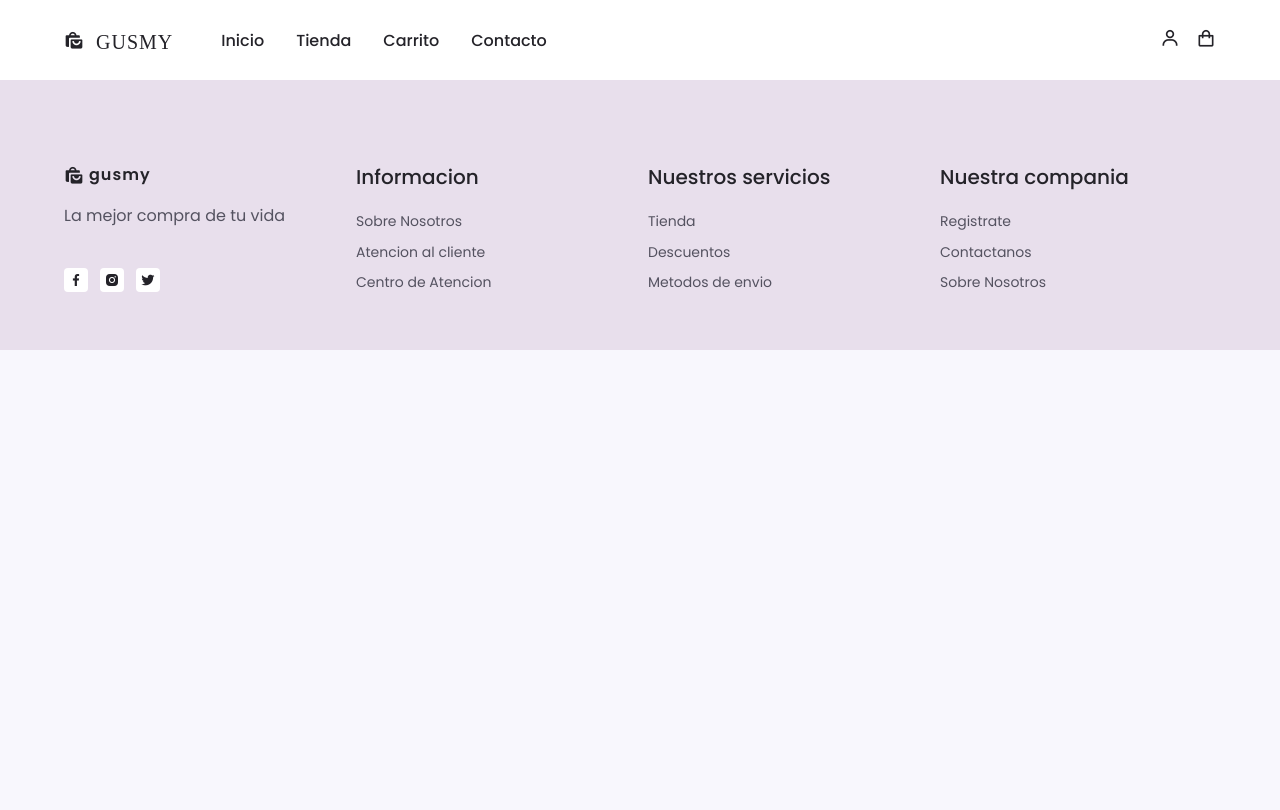
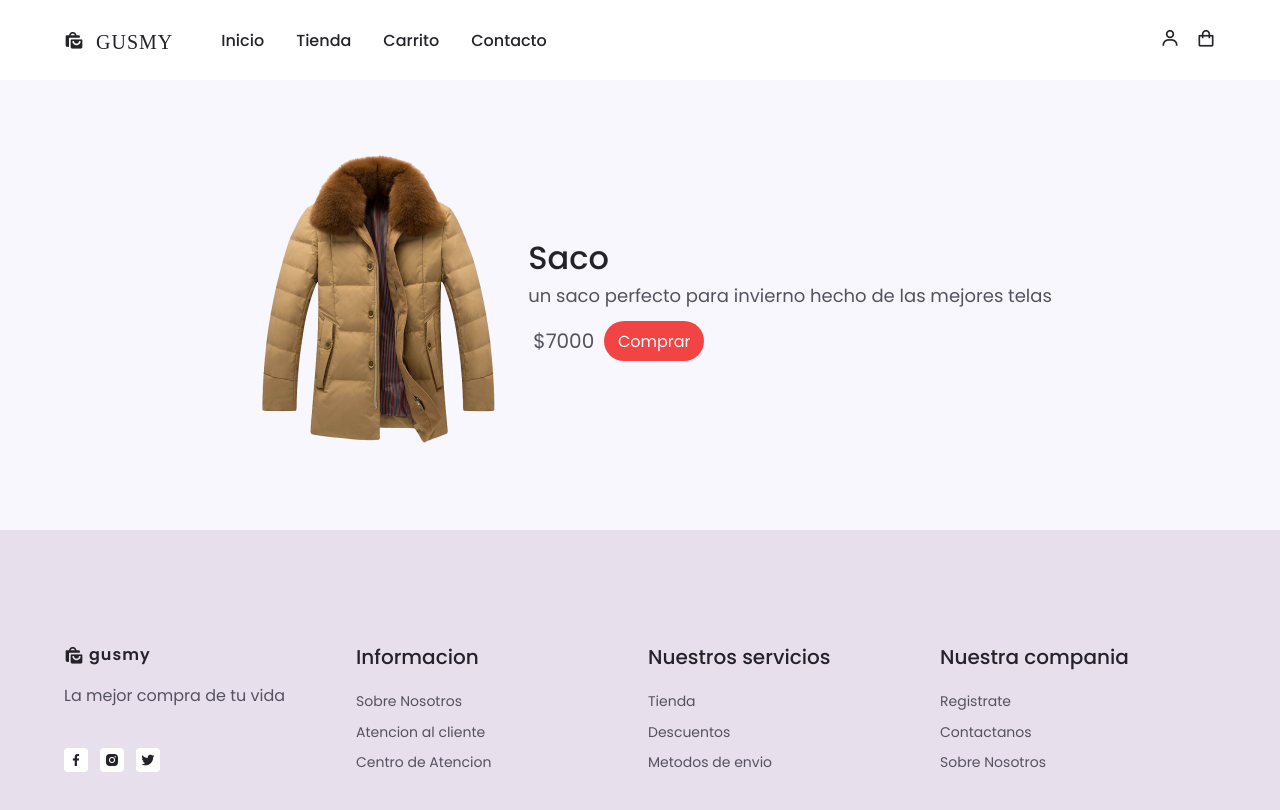
Before and after one commit to BrunoDC-dev/proyecto, a React (Create React App) app: page /product/1 in a window 1280 px wide. Shown: the top 810 px of the page. Built offline with nearby package versions, Linux system fonts and the light colour scheme.

Commit message:
primera entrega

```diff
--- a/src/App.css
+++ b/src/App.css
@@ -409,3 +409,51 @@ input {
     font-size: var(--smaller-font-size);
     margin-top: 6rem;
 }
+
+.continer_detail_product {
+    display: flex;
+    margin-top: 150px;
+    margin-bottom: 80px;
+    align-items: center;
+    justify-content: center;
+}
+
+.img_detail {
+    max-height: 300px;
+    max-width: 300px;
+}
+
+.detail_box {
+    display: flex;
+    padding: 5px;
+    align-items: center;
+}
+
+.detial_button {
+    margin-left: 10px;
+}
+
+.detail_price {
+    font-size: 20px;
+}
+
+.detail_detail {
+    font-size: 18px;
+    margin-bottom: 7px;
+}
+
+.button_link {
+    text-decoration: none;
+    color: #fff;
+    background-color: var(--first-color);
+    transition: all 0.3s;
+}
+
+button.button_link {
+    border-radius: 50px;
+}
+
+.button_link:hover {
+    background-color: var(--text-black-700);
+    color: var(--first-color);
+}
--- a/src/components/Item.jsx
+++ b/src/components/Item.jsx
@@ -11,7 +11,7 @@ const Item = ({ product })=>{
             </div>
             <h2 className="title_product">{title}</h2>
             <div className="product-details">
-            <button><Link to={`/product/${id}`}> Ver detalles del producto</Link></button>
+            <button className="button_link"><Link to={`/product/${id}`}className="button_link"> Ver detalles del producto</Link></button>
             </div>
         </div>
     )
--- a/src/components/Itemdetail.jsx
+++ b/src/components/Itemdetail.jsx
@@ -2,6 +2,15 @@ import React from "react";
 import Footer from "./Footer";
 import Navmain from "./NavMain";
 import { useParams} from "react-router-dom";
+import product_1 from '../img/product-1.png'
+import product_2 from '../img/product-2.png'
+import product_3 from '../img/product-3.png'
+import product_4 from '../img/product-4.png'
+import cart_3 from '../img/cart-3.png'
+import cart_2 from '../img/cart-2.png'
+import new_1 from '../img/new-1.png'
+import new_2 from '../img/new-2.png'
+import new_6 from '../img/new-6.png'
 const DetailItem = ()=>{
     const {id}= useParams();
     const product = [{
@@ -9,67 +18,87 @@ const DetailItem = ()=>{
       id: 1,
       details: "un saco perfecto para invierno hecho de las mejores telas",
       title: "Saco",
+      img: product_1,
   },
   {
       price: 6000,
       id: 2,
       details: "Campera negra con gorro y cierre",
       title: "Campera",
+      img: product_2,
   },
   {
       price: 3500,
       id: 3,
       details: "remera con rallado horizontal blanco y negro",
       title: "Remera",
+      img: product_3,
   },
   {
       price: 10500,
       id: 4,
       details: "campera gris impermeable y con rompe viento",
       title: "Campera Impermiable",
+      img: cart_3,
        },
   {
       price: 4500,
       id: 5,
       details: "sueter con patron abstracto entre rojo y azul",
       title: "Sueter",
+      img: cart_2,
        },
   {
       price: 9000,
       id: 6,
       details: "abrigo de invierno impermiable",
       title: "Abrigo de Invierno",
+      img: new_1,
     },
   {
       price: 11000,
       id: 7,
       details: "campera hasta las rodillas rosa y abrigada",
       title: "Campera Extensa",
+      img: product_4,
       },
   {
       price: 10500,
       id: 8,
       details: "campera Nike deportiva con tecnologia especializada para la transpiracicon",
       title: "Campera nike",
+      img: new_6,
     },
   {
       price: 13500,
       id: 9,
       details: "campera jordan negra con mangas rojas",
       title: "Campera deportiva Jordan",
-    }
+      img: new_2,
+    },
+
 ];
+
     return(<>
         <Navmain></Navmain>
         <div>
             {product
-            .filter(product=> product.id === id)
+            .filter(product=> product.id == id)
             .map((product, index)=>(
-              <div key={index}>
-              <h1>{product.title}</h1>
-              <p>{product.details}</p>
-              <p>{product.price}</p>
-              <img src={product.img} alt={product.title} />
+              <div key={index} className="continer_detail_product">
+                <img className="img_detail" src={product.img} alt={product.title} />
+                <div>
+                    <div>
+                    <h1>{product.title}</h1>
+                    </div>
+                    <div>
+                    <p className="detail_detail">{product.details}</p>
+                    <div className="detail_box">
+                    <p className="detail_price">${product.price}</p>
+                    <button className="product_button detial_button">Comprar</button>
+                    </div>
+                    </div>
+                </div>
                </div>
 
               ))}
```
Also changed, not shown: src/detail.js (added, +74 -0 lines).
